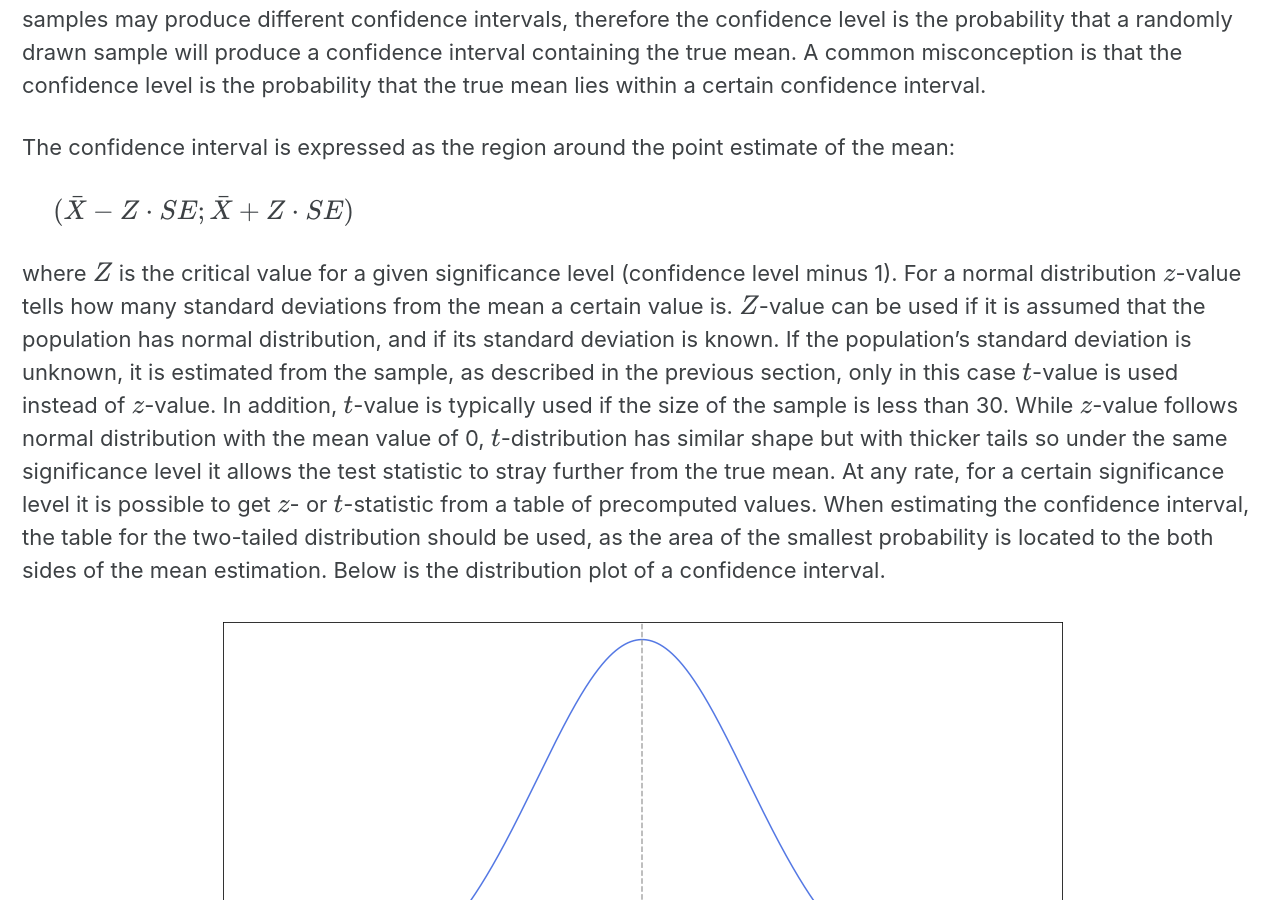
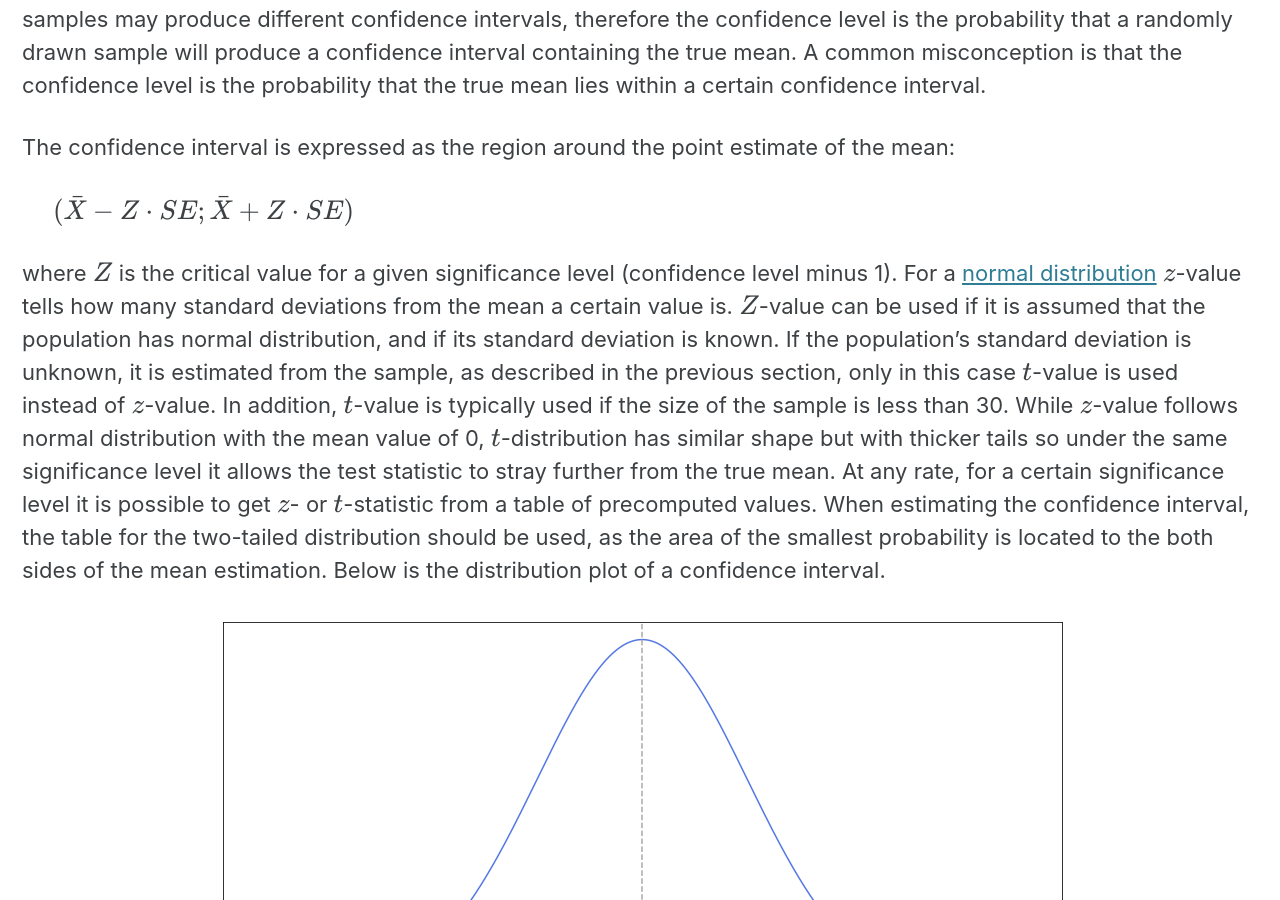
Before and after one commit to vzahorui/vzahorui.github.io, a Jekyll site: the page built from _posts/2021-01-16-sampling-distribution.md, in a window 1280 px wide and 900 px high, scrolled down 2796 px. Built offline with Jekyll 4.4.1, drawn with Linux system fonts in a browser that asks for light colours; cached includes are drawn as plain includes; nearby versions of some CDN libraries; formulas are drawn with MathJax 3; some of the changed lines change nothing that is shown.

Commit message:
added link

```diff
--- a/_posts/2021-01-16-sampling-distribution.md
+++ b/_posts/2021-01-16-sampling-distribution.md
@@ -79,7 +79,7 @@
 &nbsp;&nbsp;&nbsp;&nbsp;
 $(\bar X - Z \cdot SE; \bar X + Z \cdot SE)$
 
-where $Z$ is the critical value for a given significance level (confidence level minus 1). For a normal distribution $z$-value tells how many standard deviations from the mean a certain value is. $Z$-value can be used if it is assumed that the population has normal distribution, and if its standard deviation is known. If the population's standard deviation is unknown, it is estimated from the sample, as described in the previous section, only in this case $t$-value is used instead of $z$-value. In addition, $t$-value is typically used if the size of the sample is less than 30. While $z$-value follows normal distribution with the mean value of 0, $t$-distribution has similar shape but with thicker tails so under the same significance level it allows the test statistic to stray further from the true mean. At any rate, for a certain significance level it is possible to get $z$- or $t$-statistic from a table of precomputed values. When estimating the confidence interval, the table for the two-tailed distribution should be used, as the area of the smallest probability is located to the both sides of the mean estimation. Below is the distribution plot of a confidence interval.
+where $Z$ is the critical value for a given significance level (confidence level minus 1). For a [normal distribution]({{ site.baseurl }}{% link _posts/2021-03-27-statistical-distributions.md %}) $z$-value tells how many standard deviations from the mean a certain value is. $Z$-value can be used if it is assumed that the population has normal distribution, and if its standard deviation is known. If the population's standard deviation is unknown, it is estimated from the sample, as described in the previous section, only in this case $t$-value is used instead of $z$-value. In addition, $t$-value is typically used if the size of the sample is less than 30. While $z$-value follows normal distribution with the mean value of 0, $t$-distribution has similar shape but with thicker tails so under the same significance level it allows the test statistic to stray further from the true mean. At any rate, for a certain significance level it is possible to get $z$- or $t$-statistic from a table of precomputed values. When estimating the confidence interval, the table for the two-tailed distribution should be used, as the area of the smallest probability is located to the both sides of the mean estimation. Below is the distribution plot of a confidence interval.
 
 ![](/assets/images/probability/confidence_interval.png){: .align-center}
 
```
